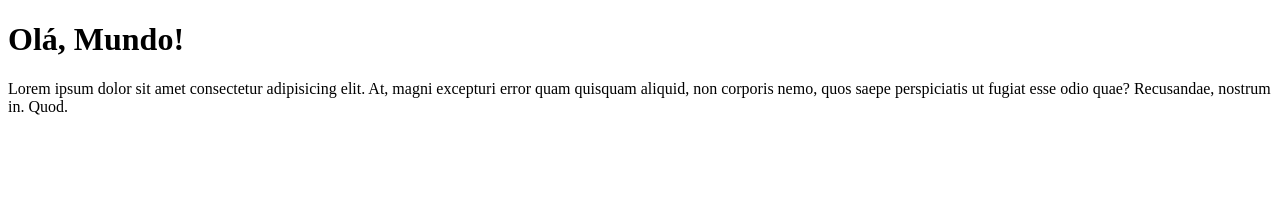
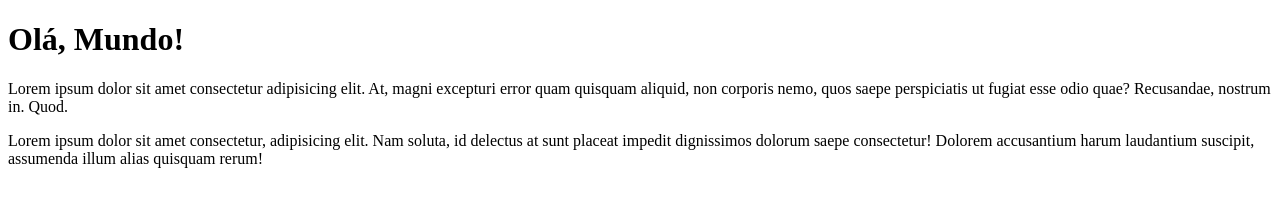
Before and after one commit to ValdiirJunior/Repositorio, a plain HTML site: page Site exemplo/Index.html in a window 1280 px wide. Drawn offline with Linux system fonts and the light colour scheme.

Commit message:
Adicionei um paragrafo

```diff
--- a/Site exemplo/Index.html
+++ b/Site exemplo/Index.html
@@ -8,5 +8,6 @@
 <body>
     <h1>Olá, Mundo!</h1>
     <p>Lorem ipsum dolor sit amet consectetur adipisicing elit. At, magni excepturi error quam quisquam aliquid, non corporis nemo, quos saepe perspiciatis ut fugiat esse odio quae? Recusandae, nostrum in. Quod.</p>
+    <p>Lorem ipsum dolor sit amet consectetur, adipisicing elit. Nam soluta, id delectus at sunt placeat impedit dignissimos dolorum saepe consectetur! Dolorem accusantium harum laudantium suscipit, assumenda illum alias quisquam rerum!</p>
 </body>
 </html>
```
